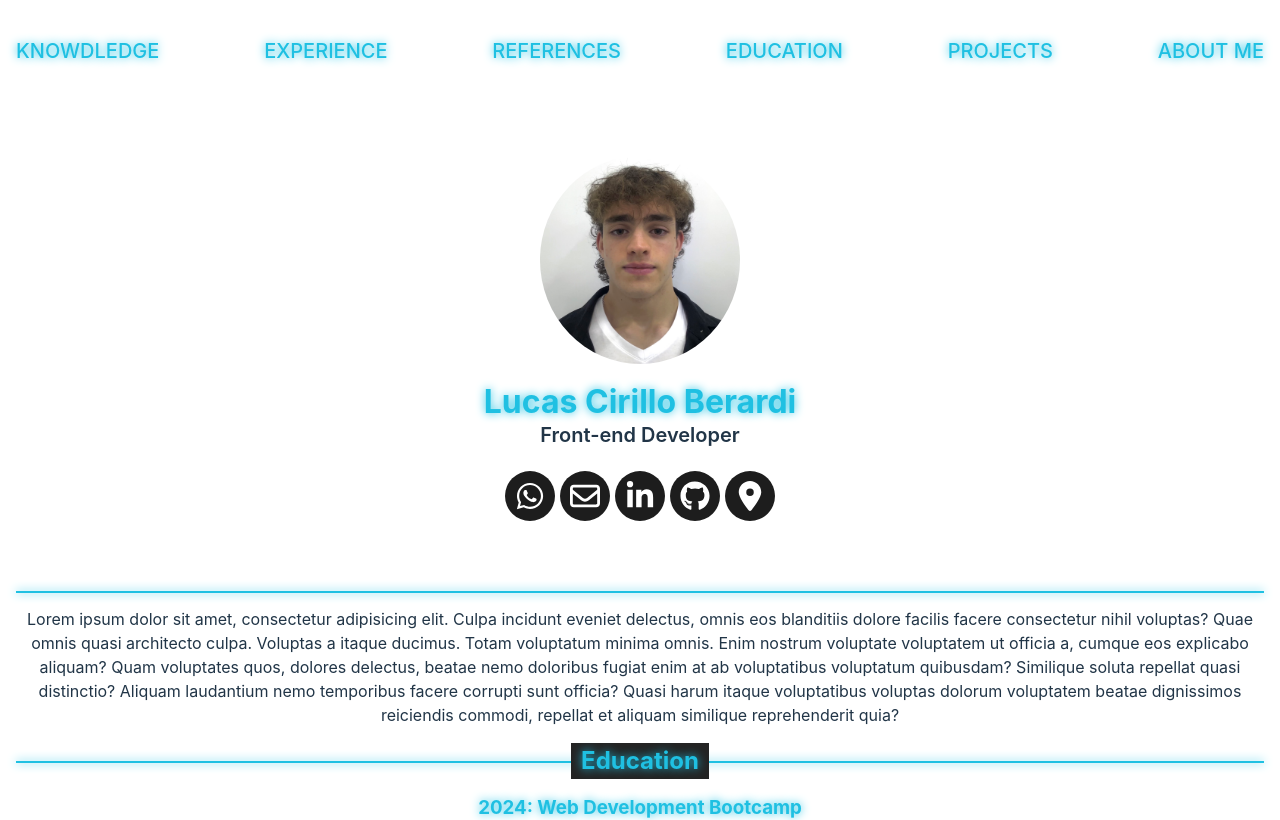
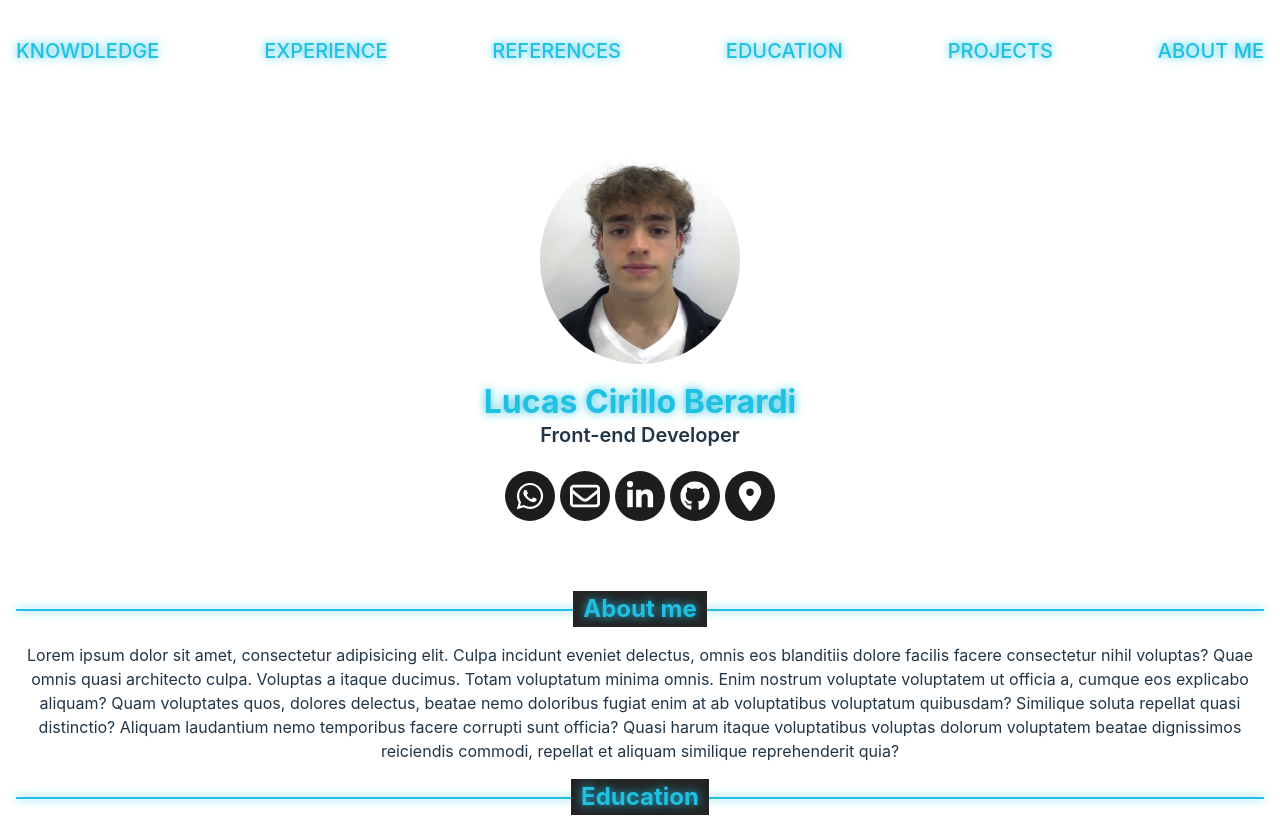
Before and after one commit to LucasGitP/portfolio, a React (Vite) app: page / in a window 1280 px wide. Shown: the top 820 px of the page. Built offline with nearby package versions, Linux system fonts and the light colour scheme.

Commit message:
fix(About.jsx): wrong section prop passing

```diff
--- a/src/components/About/About.jsx
+++ b/src/components/About/About.jsx
@@ -1,7 +1,7 @@
 import Section from "../Section/Section";
 export default function About() {
   return (
-    <Section section="About me">
+    <Section section="about">
       <p>
         Lorem ipsum dolor sit amet, consectetur adipisicing elit. Culpa incidunt
         eveniet delectus, omnis eos blanditiis dolore facilis facere consectetur
```
